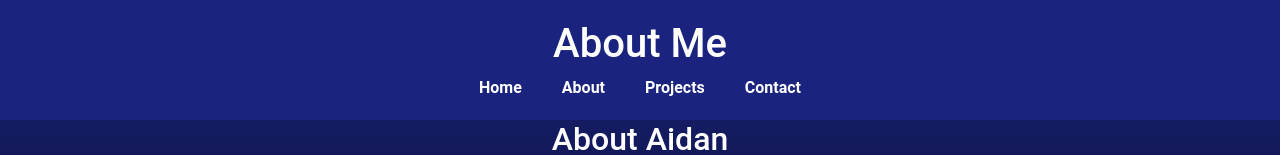
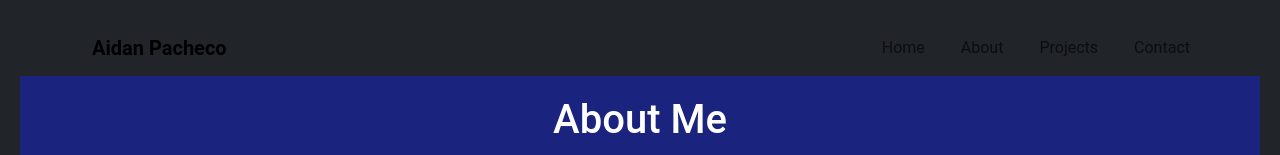
Before and after one commit to AidanPacheco/Week-3, a plain HTML site: page about.html in a window 1280 px wide. Shown: the top 155 px of the page. Drawn offline with nearby package versions, Linux system fonts and the light colour scheme.

Commit message:
Navbar included in all html

```diff
--- a/about.html
+++ b/about.html
@@ -19,6 +19,24 @@ crossorigin="anonymous"></script>
     <link rel="stylesheet" href="styles.css">
 </head>
 <body>
+    <!-- Bootstrap Navbar -->
+    <header class="bg-dark navbar-dark">
+        <nav class="navbar navbar-expand-lg container">
+          <div class="container-fluid">
+            <a class="navbar-brand" href="index.html">Aidan Pacheco</a>
+            <button class="navbar-toggler" type="button" data-bs-toggle="collapse" data-bs-target="#navbarNav">
+              <span class="navbar-toggler-icon"></span>
+            </button>
+            <div class="collapse navbar-collapse" id="navbarNav">
+              <ul class="navbar-nav ms-auto">
+                <li class="nav-item"><a class="nav-link" href="index.html">Home</a></li>
+                <li class="nav-item"><a class="nav-link" href="about.html">About</a></li>
+                <li class="nav-item"><a class="nav-link" href="projects.html">Projects</a></li>
+                <li class="nav-item"><a class="nav-link" href="contact.html">Contact</a></li>
+              </ul>
+            </div>
+          </div>
+        </nav>
     <header>
         <h1>About Me</h1>
         <nav>
```
Also changed, not shown: contact.html (+18 -0 lines), index.html (+18 -0 lines), projects.html (+18 -0 lines).
